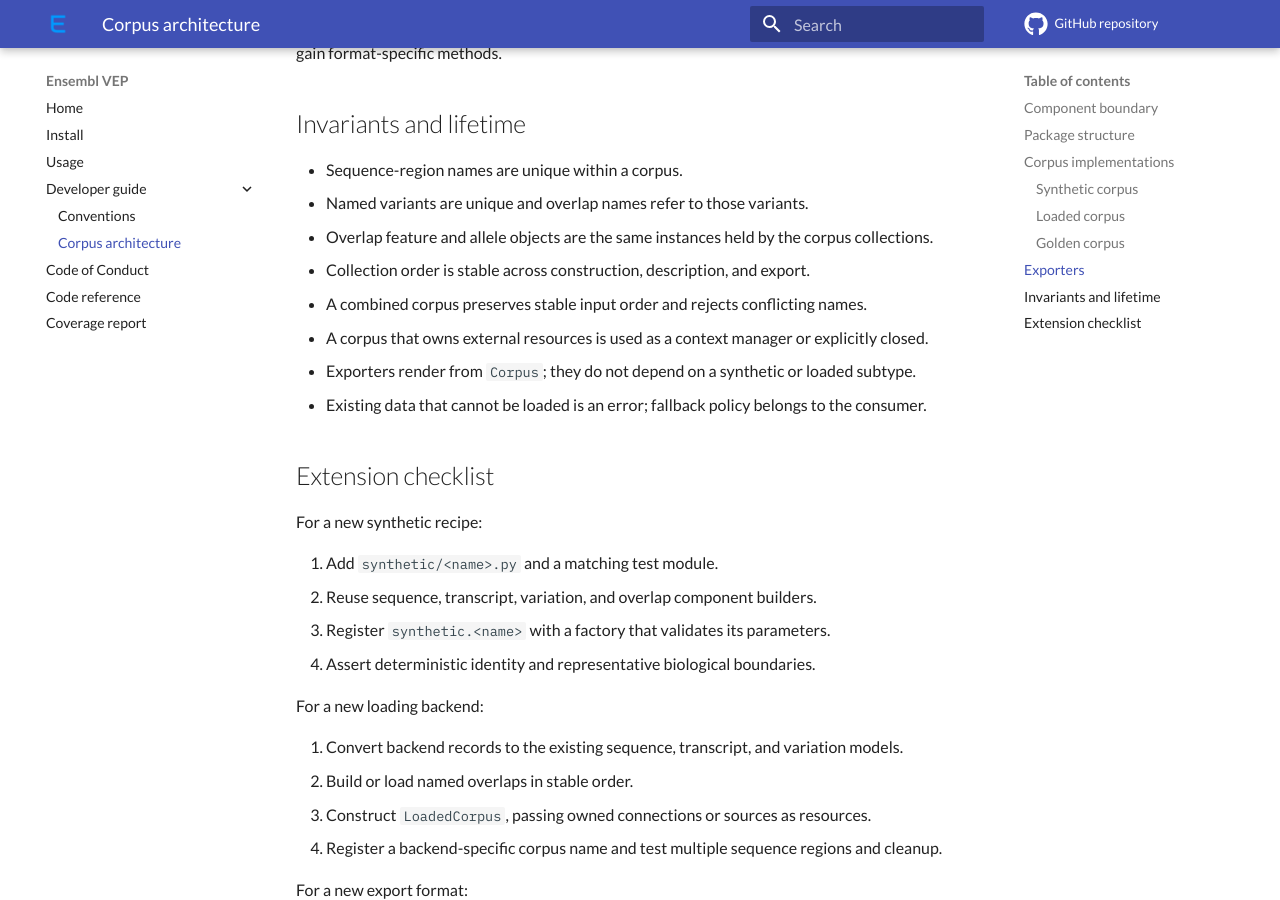
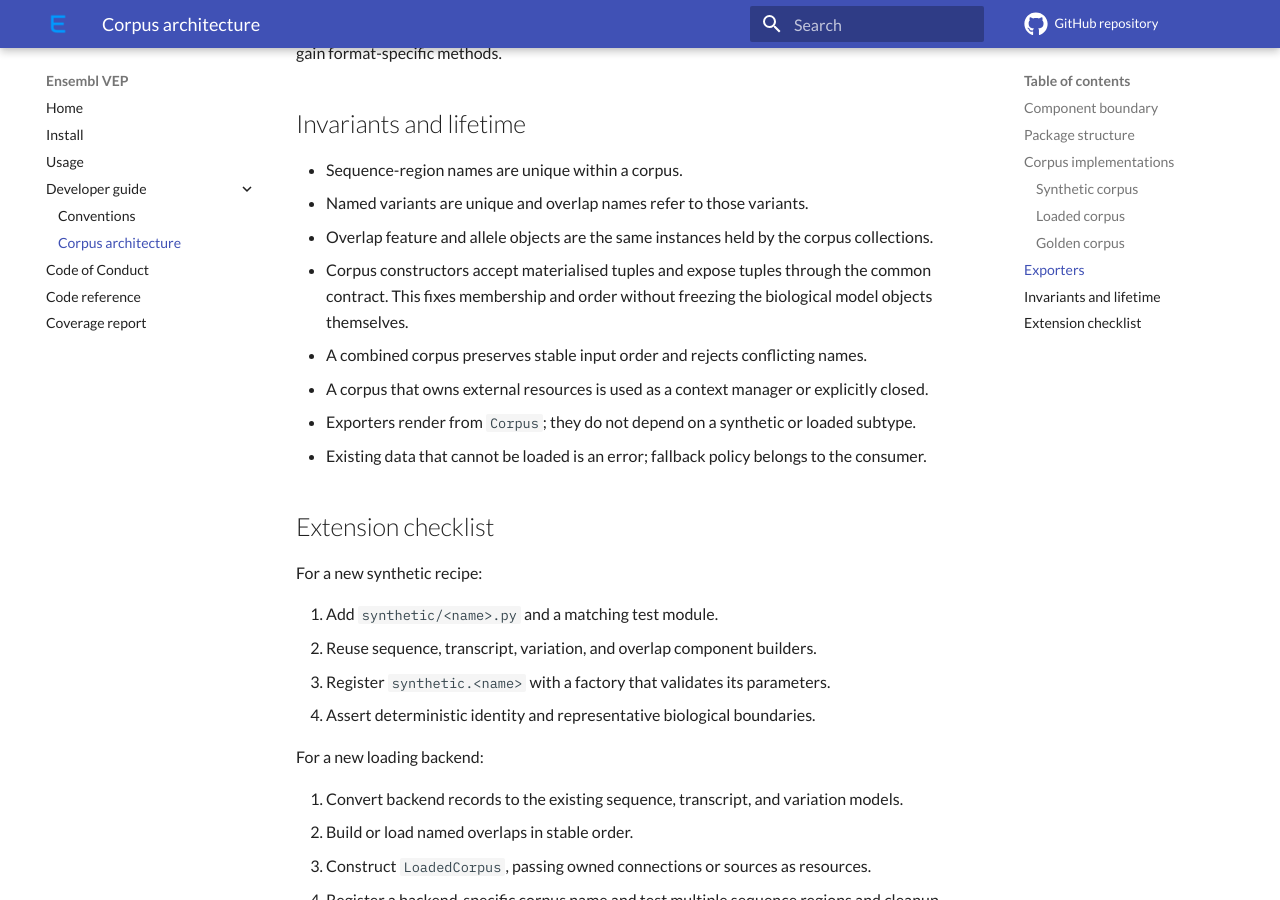
Before and after one commit to Ensembl/ensembl-vep-py, an MkDocs documentation site: the page built from docs/developer_guide/corpus.md, in a window 1280 px wide and 900 px high, scrolled down 2911 px. Built offline with MkDocs 1.6.1 and Material for MkDocs 9.7.7, drawn with Linux system fonts in a browser that asks for light colours; comment, search, counter and statistics services are not loaded.

Commit message:
refactor: expose tuple golden membership
Signed-off-by: Syed Nakib Hossain <snhossain@ebi.ac.uk>

```diff
--- a/docs/developer_guide/corpus.md
+++ b/docs/developer_guide/corpus.md
@@ -127,7 +127,8 @@ format-specific methods.
 - Sequence-region names are unique within a corpus.
 - Named variants are unique and overlap names refer to those variants.
 - Overlap feature and allele objects are the same instances held by the corpus collections.
-- Collection order is stable across construction, description, and export.
+- Corpus constructors accept materialised tuples and expose tuples through the common contract.
+  This fixes membership and order without freezing the biological model objects themselves.
 - A combined corpus preserves stable input order and rejects conflicting names.
 - A corpus that owns external resources is used as a context manager or explicitly closed.
 - Exporters render from `Corpus`; they do not depend on a synthetic or loaded subtype.
```
Also changed, not shown: 1 other file.
